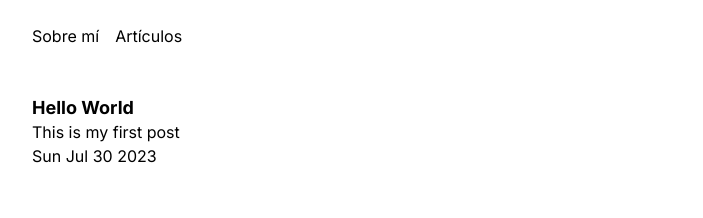
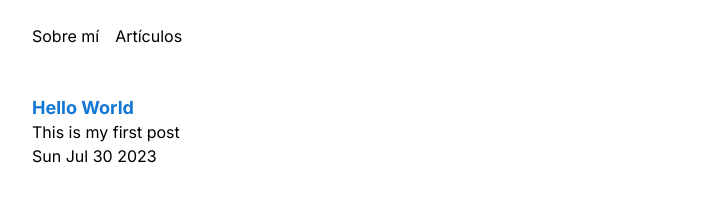
Before and after one commit to byandrev/blog, a Next.js app: page /posts in a window 1280 px wide. Shown: the top 218 px of the page, without its empty margins (288-991 px from the left). Built offline with nearby package versions, Linux system fonts and the light colour scheme.

Commit message:
create PostCard component

```diff
--- a/src/app/posts/page.tsx
+++ b/src/app/posts/page.tsx
@@ -1,31 +1,15 @@
-import type { InferGetStaticPropsType } from "next";
-import Link from "next/link";
-
+import PostCard from "@/components/PostCard";
 import { getAllPosts } from "@/lib/getPosts";
 
 export default function Posts() {
-  const allPosts = getAllPosts(["slug", "title", "excerpt", "date"]);
+  const posts = getAllPosts(["slug", "title", "excerpt", "date"]);
 
   return (
     <div>
-      {allPosts.length ? (
-        allPosts.map((post) => (
-          <article key={post.slug} className="mb-10">
-            <Link
-              as={`/posts/${post.slug}`}
-              href="/posts/[slug]"
-              className="text-lg leading-6 font-bold"
-            >
-              {post.title}
-            </Link>
-            <p>{post.excerpt}</p>
-            <div className="text-gray-400">
-              <time>{post.date && new Date(post.date).toDateString()}</time>
-            </div>
-          </article>
-        ))
+      {posts.length ? (
+        posts.map((post) => <PostCard key={post.slug} post={post} />)
       ) : (
-        <p>No blog posted yet :/</p>
+        <p>Todavía no se ha publicado ningún artículo/</p>
       )}
     </div>
   );
--- /dev/null
+++ b/src/components/PostCard.tsx
@@ -0,0 +1,28 @@
+import { FC } from "react";
+
+import { Post } from "@/interfaces/Post";
+import Link from "./Link";
+
+type PostCardProps = {
+  post: Post;
+};
+
+const PostCard: FC<PostCardProps> = ({ post }) => {
+  return (
+    <article key={post.slug} className="mb-10">
+      <Link
+        as={`/posts/${post.slug}`}
+        href="/posts/[slug]"
+        className="text-lg leading-6 font-bold"
+      >
+        {post.title}
+      </Link>
+      <p>{post.excerpt}</p>
+      <div className="text-gray-400">
+        <time>{post.date && new Date(post.date).toDateString()}</time>
+      </div>
+    </article>
+  );
+};
+
+export default PostCard;
```
